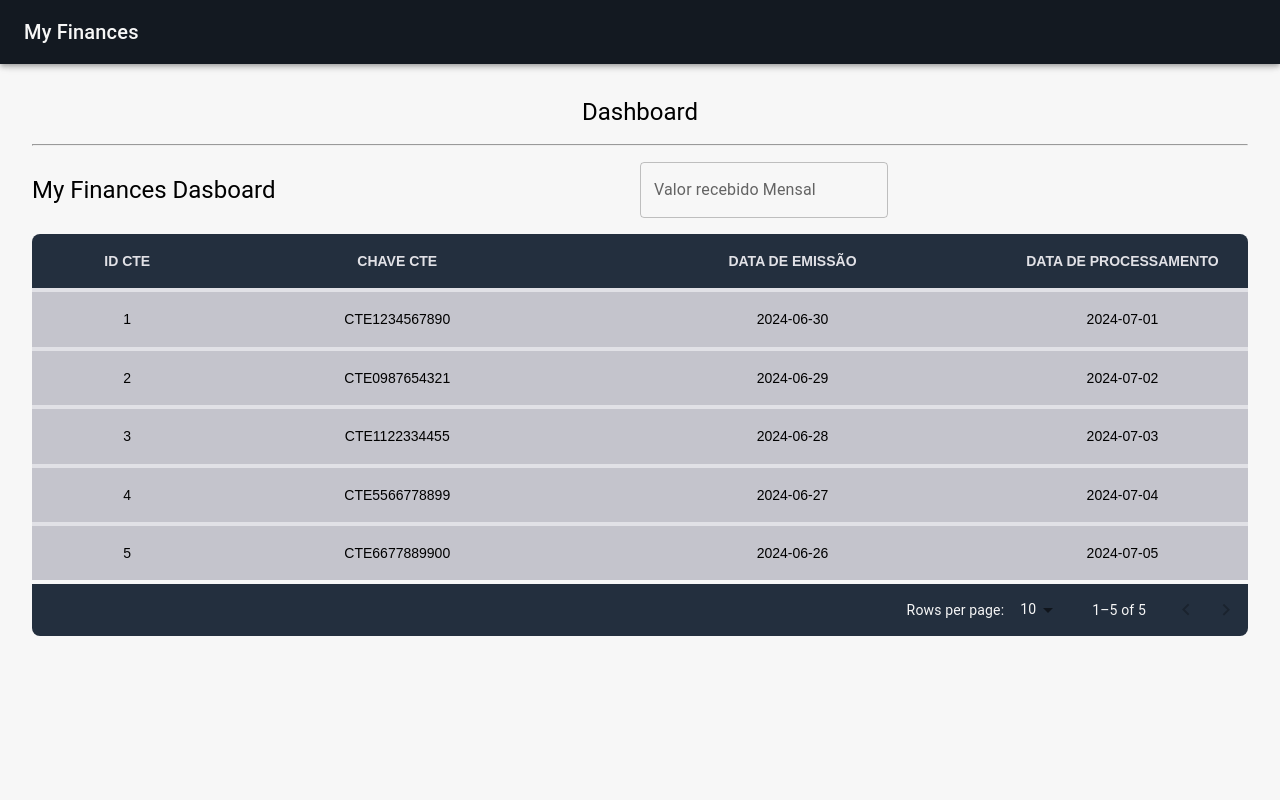
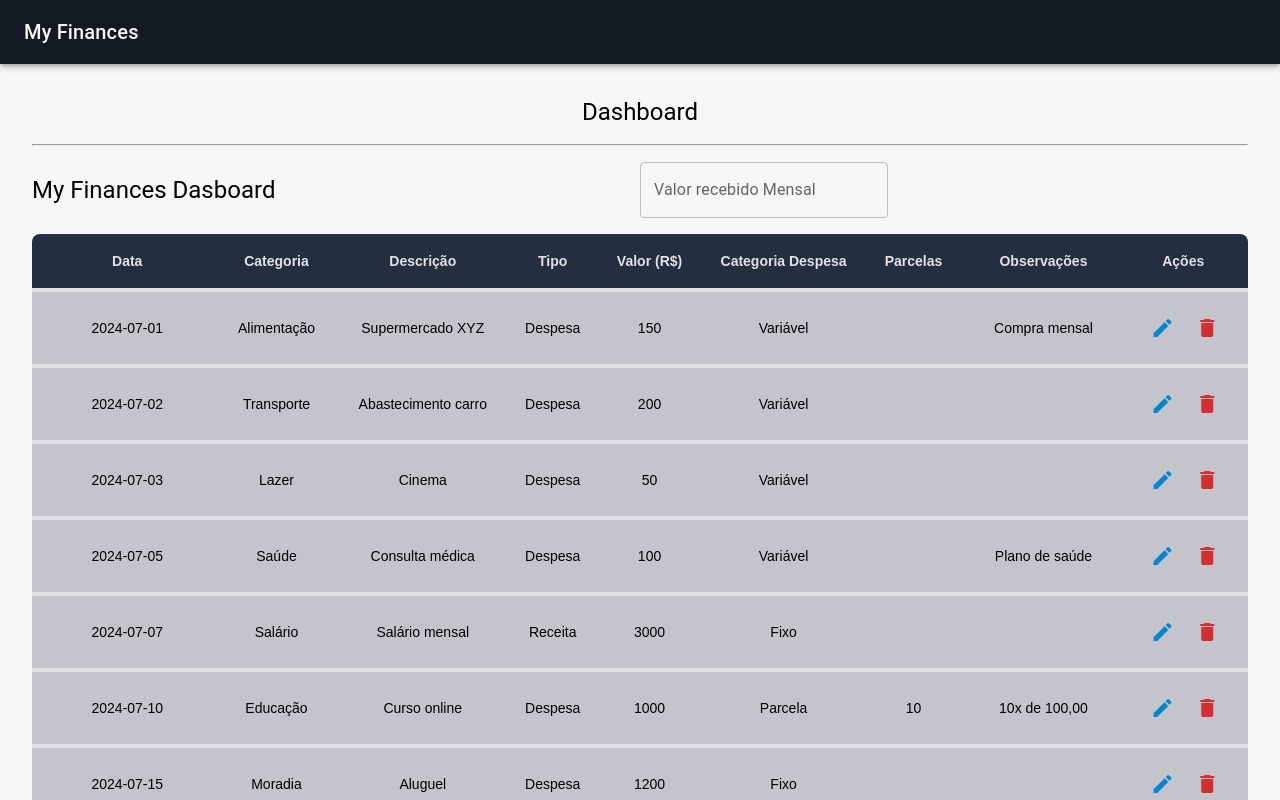
Before and after one commit to netovelosonog/MyFinances-web, a React (Vite) app: page /dashboard in a window 1280 px wide. Shown: the top 800 px of the page. Built offline with nearby package versions, Linux system fonts and the light colour scheme.

Commit message:
tabela ajustada

```diff
--- a/src/components/TabelaDeValores/index.tsx
+++ b/src/components/TabelaDeValores/index.tsx
@@ -1,41 +1,122 @@
-import { Box, TablePagination } from '@mui/material'
+import { Box, Grid, TablePagination, IconButton, Icon } from '@mui/material'
 import { ProductsList } from './style'
 import { useState } from 'react'
-import { Cte } from '../../models/cte'
+import { Financa } from '../../models/tabelaGeral'
+
+const finance: Financa[] = [
+  {
+    id: 1,
+    data: '2024-07-01',
+    categoria: 'Alimentação',
+    descricao: 'Supermercado XYZ',
+    tipo: 'Despesa',
+    valor: 150.0,
+    fixoVariavel: 'Variável',
+    parcelas: null,
+    observacoes: 'Compra mensal',
+  },
+  {
+    id: 2,
+    data: '2024-07-02',
+    categoria: 'Transporte',
+    descricao: 'Abastecimento carro',
+    tipo: 'Despesa',
+    valor: 200.0,
+    fixoVariavel: 'Variável',
+    parcelas: null,
+    observacoes: null,
+  },
+  {
+    id: 3,
+    data: '2024-07-03',
+    categoria: 'Lazer',
+    descricao: 'Cinema',
+    tipo: 'Despesa',
+    valor: 50.0,
+    fixoVariavel: 'Variável',
+    parcelas: null,
+    observacoes: null,
+  },
+  {
+    id: 4,
+    data: '2024-07-05',
+    categoria: 'Saúde',
+    descricao: 'Consulta médica',
+    tipo: 'Despesa',
+    valor: 100.0,
+    fixoVariavel: 'Variável',
+    parcelas: null,
+    observacoes: 'Plano de saúde',
+  },
+  {
+    id: 5,
+    data: '2024-07-07',
+    categoria: 'Salário',
+    descricao: 'Salário mensal',
+    tipo: 'Receita',
+    valor: 3000.0,
+    fixoVariavel: 'Fixo',
+    parcelas: null,
+    observacoes: null,
+  },
+  {
+    id: 6,
+    data: '2024-07-10',
+    categoria: 'Educação',
+    descricao: 'Curso online',
+    tipo: 'Despesa',
+    valor: 1000.0,
+    fixoVariavel: 'Parcela',
+    parcelas: 10,
+    observacoes: '10x de 100,00',
+  },
+  {
+    id: 7,
+    data: '2024-07-15',
+    categoria: 'Moradia',
+    descricao: 'Aluguel',
+    tipo: 'Despesa',
+    valor: 1200.0,
+    fixoVariavel: 'Fixo',
+    parcelas: null,
+    observacoes: null,
+  },
+  {
+    id: 8,
+    data: '2024-07-20',
+    categoria: 'Investimentos',
+    descricao: 'Aplicação em ações',
+    tipo: 'Receita',
+    valor: 500.0,
+    fixoVariavel: 'Variável',
+    parcelas: null,
+    observacoes: null,
+  },
+  {
+    id: 9,
+    data: '2024-07-22',
+    categoria: 'Alimentação',
+    descricao: 'Restaurante ABC',
+    tipo: 'Despesa',
+    valor: 80.0,
+    fixoVariavel: 'Variável',
+    parcelas: null,
+    observacoes: 'Almoço com amigos',
+  },
+  {
+    id: 10,
+    data: '2024-07-25',
+    categoria: 'Transporte',
+    descricao: 'Uber',
+    tipo: 'Despesa',
+    valor: 30.0,
+    fixoVariavel: 'Variável',
+    parcelas: null,
+    observacoes: 'Viagem de trabalho',
+  },
+]
 
 export function TabelaDeValores() {
-  const listCte = [
-    {
-      idCte: 1,
-      chaveCte: 'CTE1234567890',
-      dataProc: '2024-07-01',
-      emissao: '2024-06-30',
-    },
-    {
-      idCte: 2,
-      chaveCte: 'CTE0987654321',
-      dataProc: '2024-07-02',
-      emissao: '2024-06-29',
-    },
-    {
-      idCte: 3,
-      chaveCte: 'CTE1122334455',
-      dataProc: '2024-07-03',
-      emissao: '2024-06-28',
-    },
-    {
-      idCte: 4,
-      chaveCte: 'CTE5566778899',
-      dataProc: '2024-07-04',
-      emissao: '2024-06-27',
-    },
-    {
-      idCte: 5,
-      chaveCte: 'CTE6677889900',
-      dataProc: '2024-07-05',
-      emissao: '2024-06-26',
-    },
-  ]
   const [page, setPage] = useState(0)
   const [pageSize, setPageSize] = useState(10)
   // const [totalElements, setTotalElements] = useState(5)
@@ -48,13 +129,20 @@ export function TabelaDeValores() {
   //       `/consulta-cte-geral/?page=${page}&size=${pageSize}`,
   //     )
   //     setTotalElements(response.data.totalElements)
-  //     setListCte(response.data.list)
+  //     setfinance(response.data.list)
   //   } catch (error) {
   //     console.error('Erro na requisição GET:', error)
   //   } finally {
   //     setIsLoading(false)
   //   }
   // }
+
+  const handelEdit = (item: Financa) => {
+    console.log(item)
+  }
+  const handelDelete = (item: number) => {
+    console.log(item)
+  }
 
   const handleChangePage = (
     _event: React.MouseEvent<HTMLButtonElement> | null,
@@ -76,25 +164,56 @@ export function TabelaDeValores() {
 
   return (
     <Box sx={{ margin: '1rem 0 1rem 0' }}>
-      {listCte && (
+      {finance && (
         <Box>
           <ProductsList>
             <table>
               <thead>
                 <tr>
-                  <th>ID CTE</th>
-                  <th>CHAVE CTE</th>
-                  <th>DATA DE EMISSÃO</th>
-                  <th>DATA DE PROCESSAMENTO</th>
+                  <th>Data</th>
+                  <th>Categoria</th>
+                  <th>Descrição</th>
+                  <th>Tipo</th>
+                  <th>Valor (R$)</th>
+                  <th>Categoria Despesa</th>
+                  <th>Parcelas</th>
+                  <th>Observações</th>
+                  <th>Ações</th>
                 </tr>
               </thead>
               <tbody>
-                {listCte.map((produto: Cte) => (
-                  <tr key={produto.idCte}>
-                    <td>{produto.idCte}</td>
-                    <td>{produto.chaveCte}</td>
-                    <td>{produto.emissao}</td>
-                    <td>{produto.dataProc}</td>
+                {finance.map((item: Financa) => (
+                  <tr key={item.id}>
+                    <td>{item.data}</td>
+                    <td>{item.categoria}</td>
+                    <td>{item.descricao}</td>
+                    <td>{item.tipo}</td>
+                    <td>{item.valor}</td>
+                    <td>{item.fixoVariavel}</td>
+                    <td>{item.parcelas}</td>
+                    <td>{item.observacoes}</td>
+                    <td>
+                      <Grid container spacing={1}>
+                        <Grid item xs={6}>
+                          <IconButton
+                            color="info"
+                            onClick={() => handelEdit(item)}
+                            aria-label="edit"
+                          >
+                            <Icon>edit</Icon>
+                          </IconButton>
+                        </Grid>
+                        <Grid item xs={6}>
+                          <IconButton
+                            color="error"
+                            onClick={() => handelDelete(item.id)}
+                            aria-label="delete"
+                          >
+                            <Icon>delete</Icon>
+                          </IconButton>
+                        </Grid>
+                      </Grid>
+                    </td>
                   </tr>
                 ))}
               </tbody>
@@ -109,7 +228,7 @@ export function TabelaDeValores() {
               borderBottomRightRadius: '8px',
             }}
             component="div"
-            count={listCte.length}
+            count={finance.length}
             page={page}
             onPageChange={handleChangePage}
             rowsPerPage={pageSize}
--- a/src/components/TabelaDeValores/style.ts
+++ b/src/components/TabelaDeValores/style.ts
@@ -42,7 +42,7 @@ export const ProductsList = styled.div`
       }
 
       &:last-child {
-        width: 20%;
+        width: 10%;
         padding-right: 1.5rem;
       }
     }
--- a/src/models/cte.ts
+++ /dev/null
@@ -1,6 +0,0 @@
-export interface Cte {
-  idCte: number
-  chaveCte: string
-  dataProc: string
-  emissao: string
-}
--- /dev/null
+++ b/src/models/tabelaGeral.ts
@@ -0,0 +1,11 @@
+export interface Financa {
+  id: number
+  data: string
+  categoria: string
+  descricao: string
+  tipo: 'Despesa' | 'Receita'
+  valor: number
+  fixoVariavel: 'Fixo' | 'Variável' | 'Parcela'
+  parcelas: number | null
+  observacoes: string | null
+}
```
Also changed, not shown: src/components/Tabela/index.tsx (deleted, +0 -171 lines), src/models/dadosTable.ts (deleted, +0 -19 lines).
